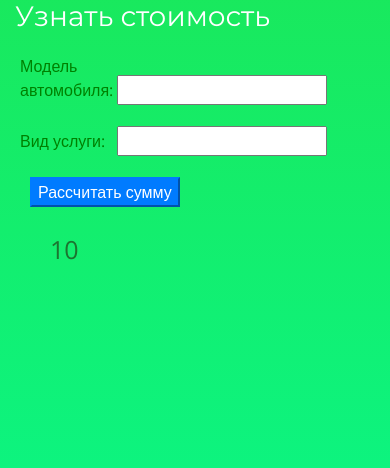
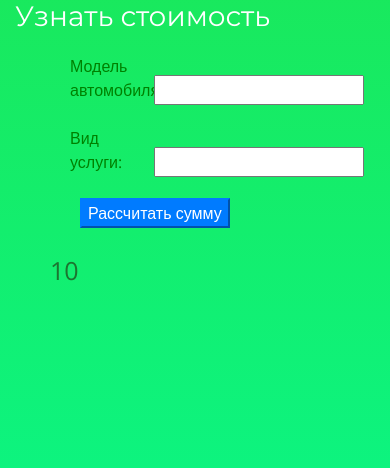
Before and after one commit to VictorWizard/Av, a Django app: template templates/av/calculate.html in a window 390 px wide. Shown: the part 82-550 px from the top of the page. Run offline with Django 3.2, Linux system fonts and the light colour scheme; the template is opened without the code that fills it: most values are stand-ins (such as "Sample title", 1, 10 or a date in 2020); form fields are guessed from the names that the template uses; some libraries are stand-ins or nearby versions.

Commit message:
Avtomojka 3.0 Final

```diff
--- a/static/css/style.css
+++ b/static/css/style.css
@@ -1334,6 +1334,11 @@ body.mobile-nav-active #mobile-nav-toggle {
   margin-left: 20px;
   margin-top: 20px;
 }
+@media (max-width: 768px) {
+  .form{
+    margin-left: 70px;
+  }
+}
 .formm{
   text-align: center;
 }
```
